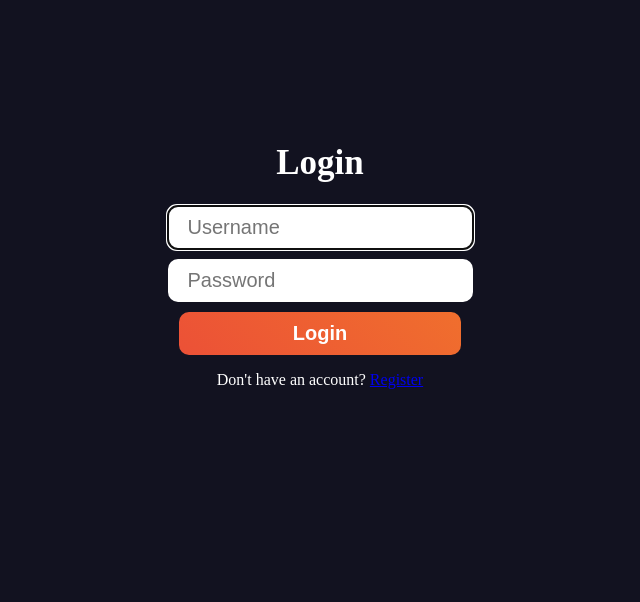
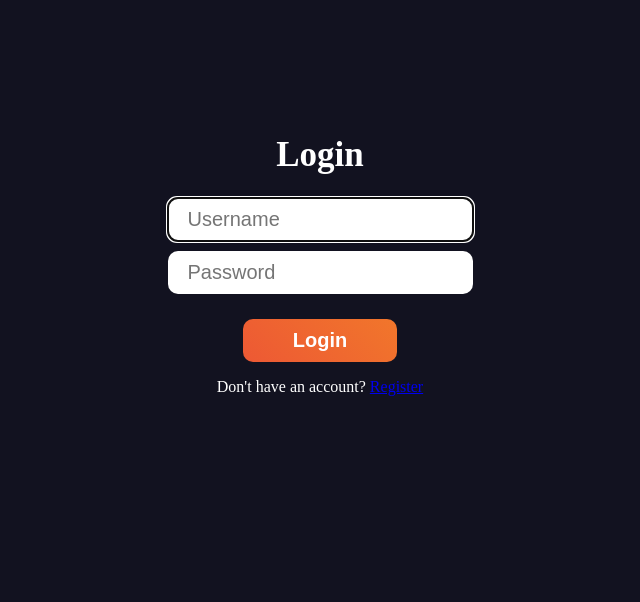
Before and after one commit to notedwinpiatek/PersonalFinanceTracker, a Django app: page /finance_tracker/login/ in a window 1280 px wide. Shown: the part 114-716 px from the top of the page, without its empty margins (320-960 px from the left). Run offline with Django 5.2, Linux system fonts and the light colour scheme; some web fonts are replaced.

Commit message:
style: register form

```diff
--- a/personal_finance_tracker/finance_tracker/static/finance_tracker/script.js
+++ b/personal_finance_tracker/finance_tracker/static/finance_tracker/script.js
@@ -1,2 +1,4 @@
-document.querySelector('input[name="username"]').setAttribute('placeholder', 'Username');
-document.querySelector('input[name="password"]').setAttribute('placeholder', 'Password');
+document.addEventListener("DOMContentLoaded", function() {
+    document.querySelector('input[name="username"]').setAttribute('placeholder', 'Username');
+    document.querySelector('input[name="password"]').setAttribute('placeholder', 'Password');
+});
--- a/personal_finance_tracker/finance_tracker/static/finance_tracker/styles.css
+++ b/personal_finance_tracker/finance_tracker/static/finance_tracker/styles.css
@@ -129,13 +129,13 @@ footer p {
     margin-bottom: 100px;
 }
 
-.form-wrapper button, input[name="username"], input[name="password"]{
+.form-wrapper button, input[name="username"], input[name="password"], input[name="password1"], input[name="password2"] {
     font-size: 20px;
     border-radius: 10px;
     border:none;
 }
 
-input[name="username"], input[name="password"] {
+input[name="username"], input[name="password"], input[name="password1"], input[name="password2"] {
     padding: 10px 20px;
     margin-bottom: 10px;
 }
@@ -146,8 +146,9 @@ input[name="username"], input[name="password"] {
     background-size: 400% 400%;
     color: var(--text-color);
     cursor: pointer;
+    margin-top: 15px;
     transition: all 0.1s ease-in-out;
-    padding: 10px 114px;
+    padding: 10px 50px;
 }
 
 @keyframes gradient-animation {
```
Also changed, not shown: personal_finance_tracker/finance_tracker/templates/registration/register.html (+18 -3 lines).
